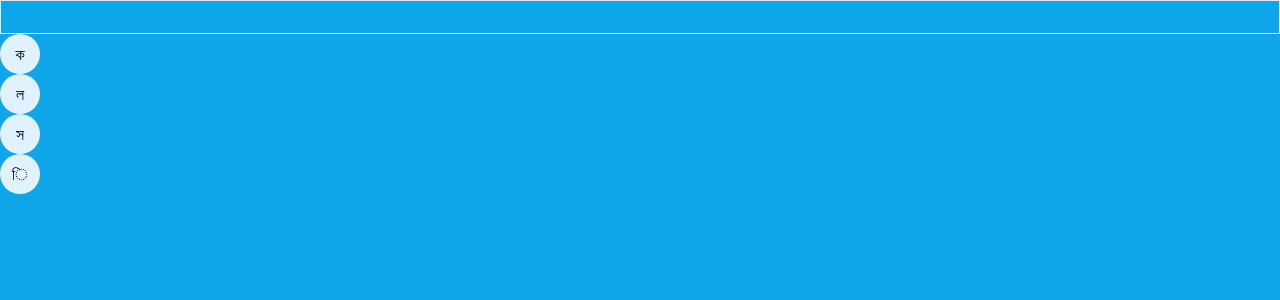
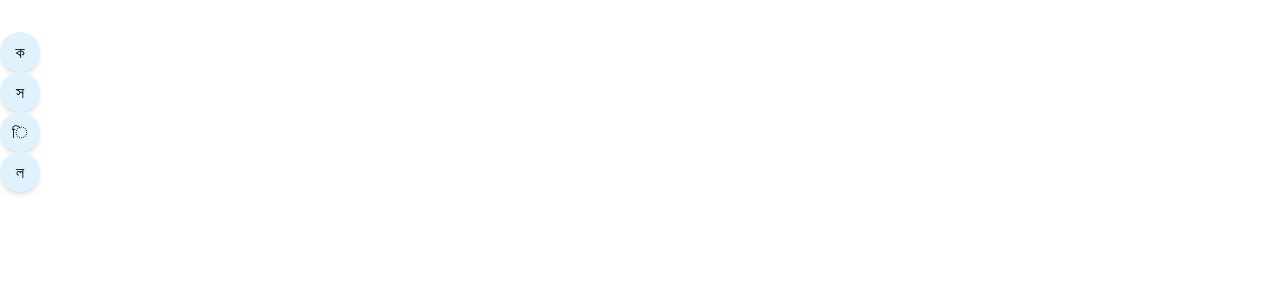
Before and after one commit to DevWithEasy/kids_learning, a React (Vite) app in the folder client/: page / in a window 1280 px wide. Shown: the top 300 px of the page. Built offline with nearby package versions, Linux system fonts and the light colour scheme.

Commit message:
shuffle word generate

```diff
--- a/client/src/components/Letter.jsx
+++ b/client/src/components/Letter.jsx
@@ -13,7 +13,7 @@ const Letter = ({ letter, id }) => {
     return (
         <div
             ref={drag}
-            className={`w-10 h-10 p-2 flex justify-center items-center bg-sky-100 rounded-full`}
+            className={`w-10 h-10 p-2 flex justify-center items-center bg-sky-100 rounded-full shadow-md ${isDragging ? 'opacity-50' : 'opacity-100'}`}
         >
             <span>{letter}</span>
         </div>
--- a/client/src/pages/WordGame/Ans_Area.jsx
+++ b/client/src/pages/WordGame/Ans_Area.jsx
@@ -3,7 +3,7 @@ import { useState } from 'react';
 import { useDrop } from 'react-dnd';
 
 const Ans_Area = () => {
-    const [letters,setLetters] = useState([])
+    const [letters, setLetters] = useState([])
     const [{ isOver }, drop] = useDrop(() => ({
         accept: 'letter',
         drop: (item) => addLetter(item.letter),
@@ -11,20 +11,48 @@ const Ans_Area = () => {
             isOver: !!monitor.isOver()
         })
     }))
-    const addLetter=(letter)=>{
-        setLetters([...letters,letter])
+    const addLetter = (letter) => {
+        setLetters((prevLetters) => [...prevLetters, letter])
     }
-    console.log(letters)
+
+    const removeLetter = (letter) => {
+        const findLetters = letters.filter(item => item !== letter)
+        setLetters(findLetters)
+    }
+
+    // console.log(letters)
+    // console.log(letters.join(''))
     return (
         <div>
             <div
-                    ref={drop}
-                    className='p-4 border'
+                ref={drop}
+                className='p-4'
+            >
+                <p>{letters.join('')}</p>
+                <div
+                    className='flex space-x-0.5'
                 >
-                    {
-                        letters.map((letter,i)=><p key={i}>{letter}</p>)
-                    }
+                {
+                    letters.map((letter, i) => <p
+                            key={i}
+                            onClick={()=>removeLetter(letter)}
+                            className='relative p-2 w-10 h-10 flex justify-center items-center text-center border cursor-pointer group hover:bg-red-500 hover:text-white hover:border-none hover:rounded-full hover:flex-row-reverse'
+                        >
+                            <span
+                                className='group-hover:invisible'
+                            >
+                                {letter}
+                            </span>
+                            <span
+                                className='absolute invisible group-hover:visible text-center'
+                            >
+                                X
+                            </span>
+                        </p>
+                    )
+                }
                 </div>
+            </div>
         </div>
     );
 };
--- a/client/src/pages/WordGame/Qn_Area.jsx
+++ b/client/src/pages/WordGame/Qn_Area.jsx
@@ -1,25 +1,28 @@
 import React, { useEffect, useState } from 'react';
 import Letter from '../../components/Letter';
+import shuffleWord from '../../utils/shuffleWord';
 
-const QN_Area = ({word}) => {
+const QN_Area = ({ word }) => {
     const [letters, setLetters] = useState([])
 
     useEffect(() => {
-        setLetters(word.split(''))
+        setLetters(shuffleWord(word))
     }, [word])
-
-    // console.log(word, letters, letters.join(''))
 
     return (
         <div
             className=''
         >
-            {letters &&
-                letters.map((letter,i)=> <Letter
-                    key={i}
-                    letter={letter}
-                />)
-            }
+            <div
+                className=''
+            >
+                {letters &&
+                    letters.map((letter, i) => <Letter
+                        key={i}
+                        letter={letter}
+                    />)
+                }
+            </div>
         </div>
     );
 };
--- a/client/src/pages/WordGame/WordGame.jsx
+++ b/client/src/pages/WordGame/WordGame.jsx
@@ -9,7 +9,7 @@ const WordGame = () => {
     return (
         <DndProvider backend={HTML5Backend}>
             <div
-                className='h-screen bg-sky-500'
+                className='h-screen'
             >
                 <Ans_Area/>
                 <QN_Area {...{word}}/>
--- /dev/null
+++ b/client/src/utils/shuffleWord.js
@@ -0,0 +1,18 @@
+const shuffleWord=(word)=>{
+    var characters = word.split('');
+
+    for (var i = characters.length - 1; i > 0; i--) {
+
+        var j = Math.floor(Math.random() * (i + 1))
+
+        var temp = characters[i]
+
+        characters[i] = characters[j]
+
+        characters[j] = temp
+    }
+
+    return characters;
+}
+
+export default shuffleWord
--- a/package.json
+++ b/package.json
@@ -19,9 +19,7 @@
     "express": "^4.18.2",
     "jsonwebtoken": "^9.0.2",
     "mongoose": "^8.0.3",
-    "multer": "^1.4.5-lts.1",
-    "react-dnd": "^16.0.1",
-    "react-dnd-html5-backend": "^16.0.1"
+    "multer": "^1.4.5-lts.1"
   },
   "devDependencies": {
     "concurrently": "^8.2.2",
```
Also changed, not shown: 1 other file (tests, documents, lock files or other folders).
